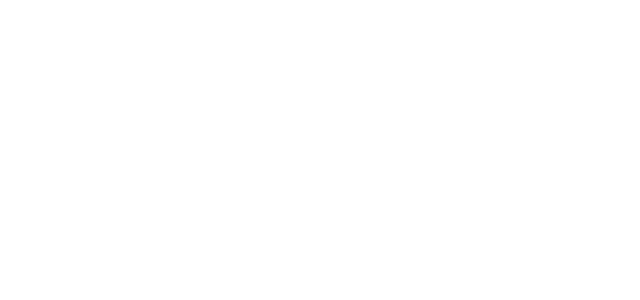
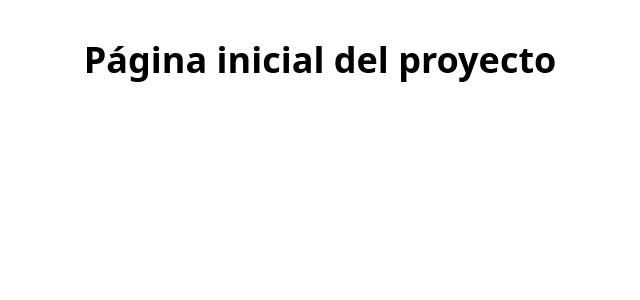
Before and after one commit to jmp89/hackatonPFB, a React (Vite) app in the folder front/: page / in a window 1280 px wide. Before the commit this address had no page. Shown: the top 300 px of the page, without its empty margins (320-960 px from the left). Built offline with nearby package versions, Linux system fonts and the light colour scheme.

Commit message:
Añadido pages/Home.jsx como ruta principal

```diff
--- a/front/index.html
+++ b/front/index.html
@@ -7,7 +7,7 @@
         <title>Título web</title>
     </head>
     <body>
-    <div id="root"></div>
+        <div id="root" class="min-h-screen"></div>
         <script type="module" src="/src/main.jsx"></script>
     </body>
 </html>
--- a/front/src/App.jsx
+++ b/front/src/App.jsx
@@ -1,9 +1,10 @@
 import { Route, Routes } from 'react-router-dom';
+import Home from './pages/Home';
 
 function App() {
     return (
         <Routes>
-            {/* <Route path="/" element={<Home />} /> */}
+            <Route path="/" element={<Home />} />
 
             {/* <Route path="/site1" element={<Site1 />} /> */}
 
--- /dev/null
+++ b/front/src/pages/Home.jsx
@@ -0,0 +1,8 @@
+const Home = () => {
+    return (
+        <h1 className=" text-center font-bold text-4xl mt-10">
+            Página inicial del proyecto
+        </h1>
+    );
+};
+export default Home;
```
Lines whose indentation alone changed are shown as unchanged.
